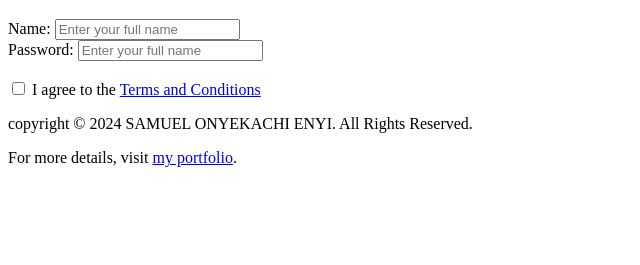
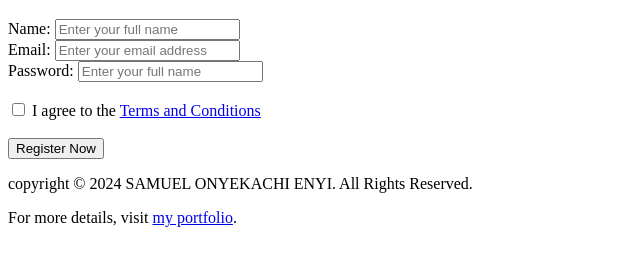
Before and after one commit to sammylistic80/TechCon_HTML, a plain HTML site: page techcon_website/register.html in a window 1280 px wide. Shown: the part 149-414 px from the top of the page, without its empty margins (0-640 px from the left). Drawn offline with Linux system fonts and the light colour scheme.

Commit message:
I added the correct file

```diff
--- a/techcon_website/register.html
+++ b/techcon_website/register.html
@@ -26,14 +26,21 @@
         </form>
 
         <form>
+            <label for="Email">Email: </label>
+            <input type="email" placeholder="Enter your email address">
+        </form>
+
+        <form>
             <label for="Password">Password: </label>
             <input type="password" placeholder="Enter your full name">
         </form>
 
         <br>
         <input type="checkbox">
-                <label for="agree">I agree to the <a href="https://example.com/terms" target="_blank">Terms and Conditions</a>
-                </label>
+        <label for="agree">I agree to the <a href="https://example.com/terms" target="_blank">Terms and Conditions</a></label>
+        <br> <br>
+        <button type="submit">Register Now</button>
+
     </main>
 
     <footer>
```
